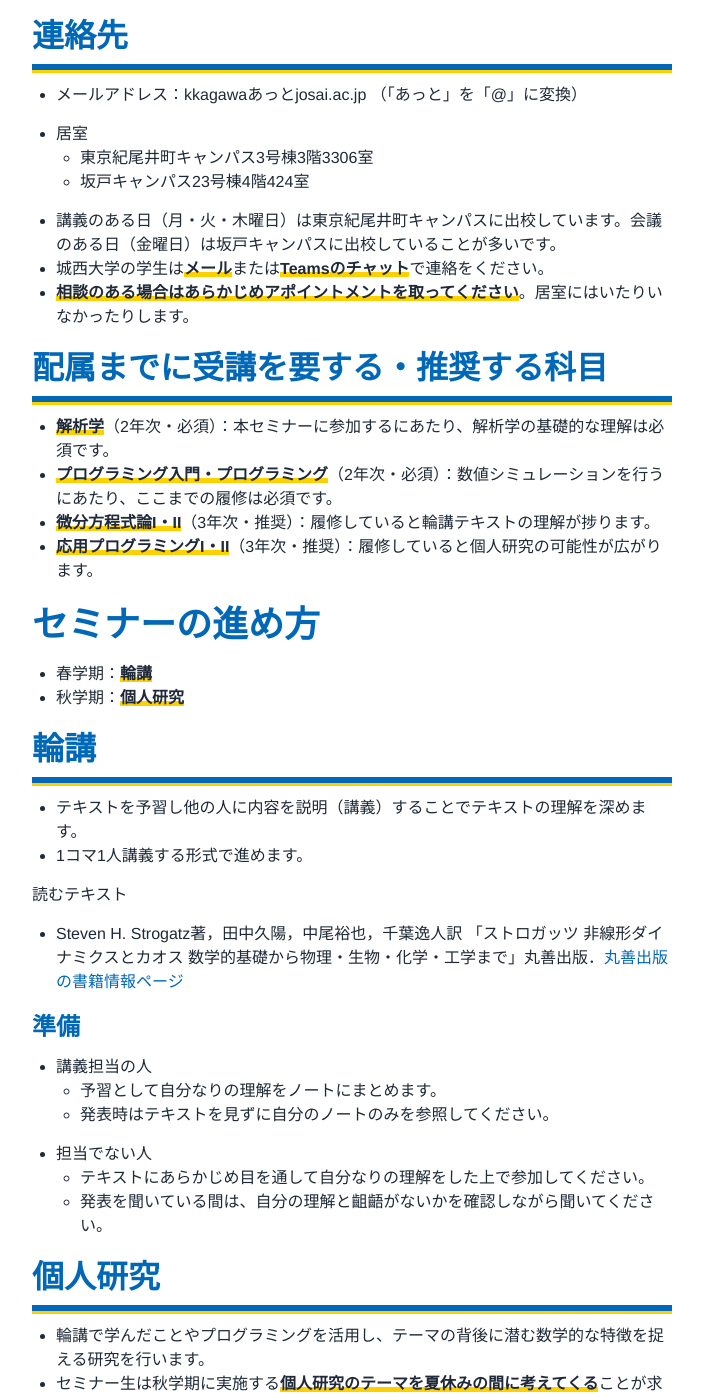
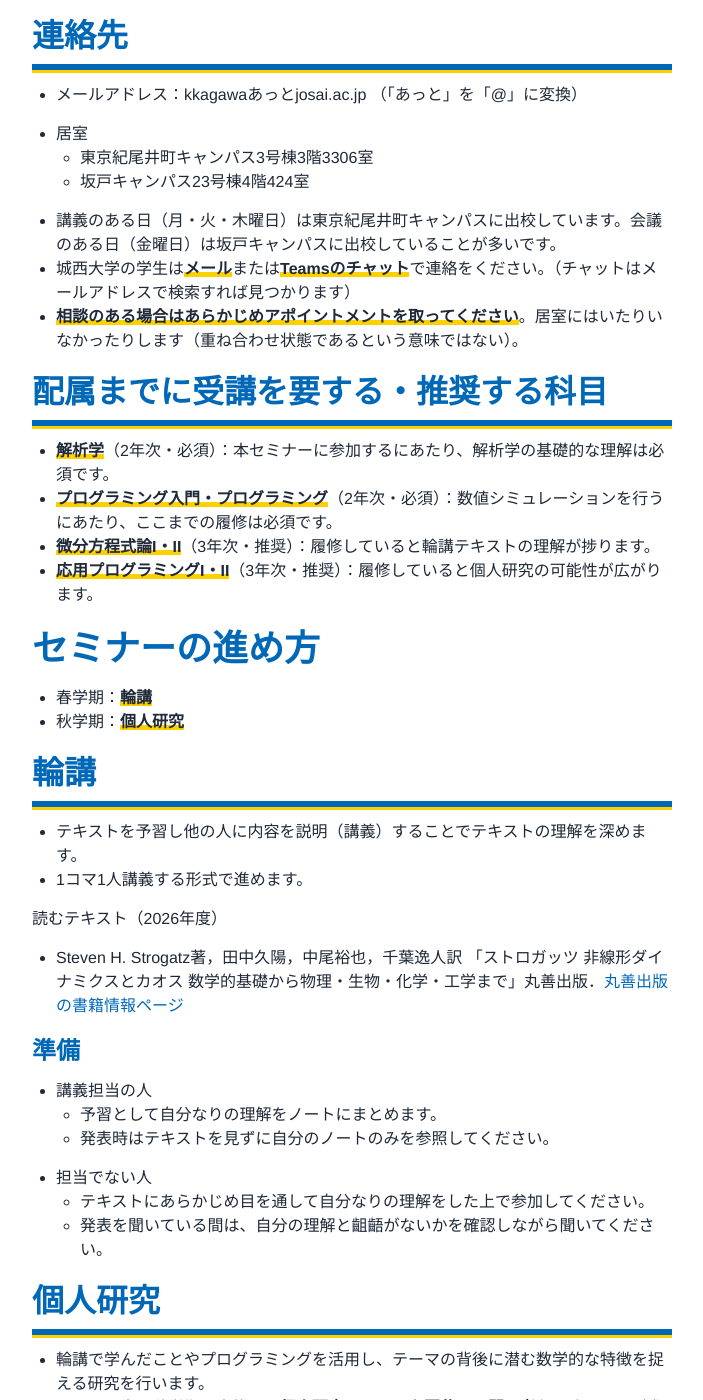
Before and after one commit to k16kgw/k16kgw.github.io, a Jekyll site: the page built from index.md, in a window 1280 px wide and 1400 px high, scrolled down 1071 px. Shown: the whole window, without its empty margins (288-991 px from the left). Built offline with Jekyll 4.4.1, drawn with Linux system fonts in a browser that asks for light colours; some of the changed text lies outside the part shown.

Commit message:
Revise student contact info and update reading materials
Updated contact information and added a note about appointment scheduling for students. Revised text reading section and included past themes link.

```diff
--- a/index.md
+++ b/index.md
@@ -47,8 +47,8 @@
   - 坂戸キャンパス23号棟4階424室
 
 - 講義のある日（月・火・木曜日）は東京紀尾井町キャンパスに出校しています。会議のある日（金曜日）は坂戸キャンパスに出校していることが多いです。
-- 城西大学の学生は<span class="highlight">**メール**</span>または<span class="highlight">**Teamsのチャット**</span>で連絡をください。
-- <span class="highlight">**相談のある場合はあらかじめアポイントメントを取ってください**</span>。居室にはいたりいなかったりします。
+- 城西大学の学生は<span class="highlight">**メール**</span>または<span class="highlight">**Teamsのチャット**</span>で連絡をください。（チャットはメールアドレスで検索すれば見つかります）
+- <span class="highlight">**相談のある場合はあらかじめアポイントメントを取ってください**</span>。居室にはいたりいなかったりします（重ね合わせ状態であるという意味ではない）。
 
 ## 配属までに受講を要する・推奨する科目
 
@@ -67,7 +67,7 @@
 - テキストを予習し他の人に内容を説明（講義）することでテキストの理解を深めます。
 - 1コマ1人講義する形式で進めます。
 
-読むテキスト
+読むテキスト（2026年度）
 - Steven H. Strogatz著，田中久陽，中尾裕也，千葉逸人訳 「ストロガッツ 非線形ダイナミクスとカオス 数学的基礎から物理・生物・化学・工学まで」丸善出版．[丸善出版の書籍情報ページ](https://www.maruzen-publishing.co.jp/book/b10111983.html)
 
 ### 準備
@@ -95,6 +95,8 @@
 - 昔好きだったことを思い出す。
 - 様々な分野の本に触れる。
 - 輪講で扱った問題を発展させる。
+
+[過去のテーマ](/pages/thesis_topics.md)
 
 ---
 
@@ -217,7 +219,7 @@
 </table>
 
 [過去の時間割](/pages/class.md)
-<!-- # 学生の研究内容 -->
+
 ## 参考
 
 - [抜き書き](/pages/scrap.md)
@@ -227,6 +229,7 @@
 
 # 更新情報
 
+- 2026/07/16    前期セミナーが終わり、打ち上げを行いました。
 - 2026/04/03    2026年度のセミナーが始まりました。
 - 2025/12/26    ホームページを作成しました。
 
```
